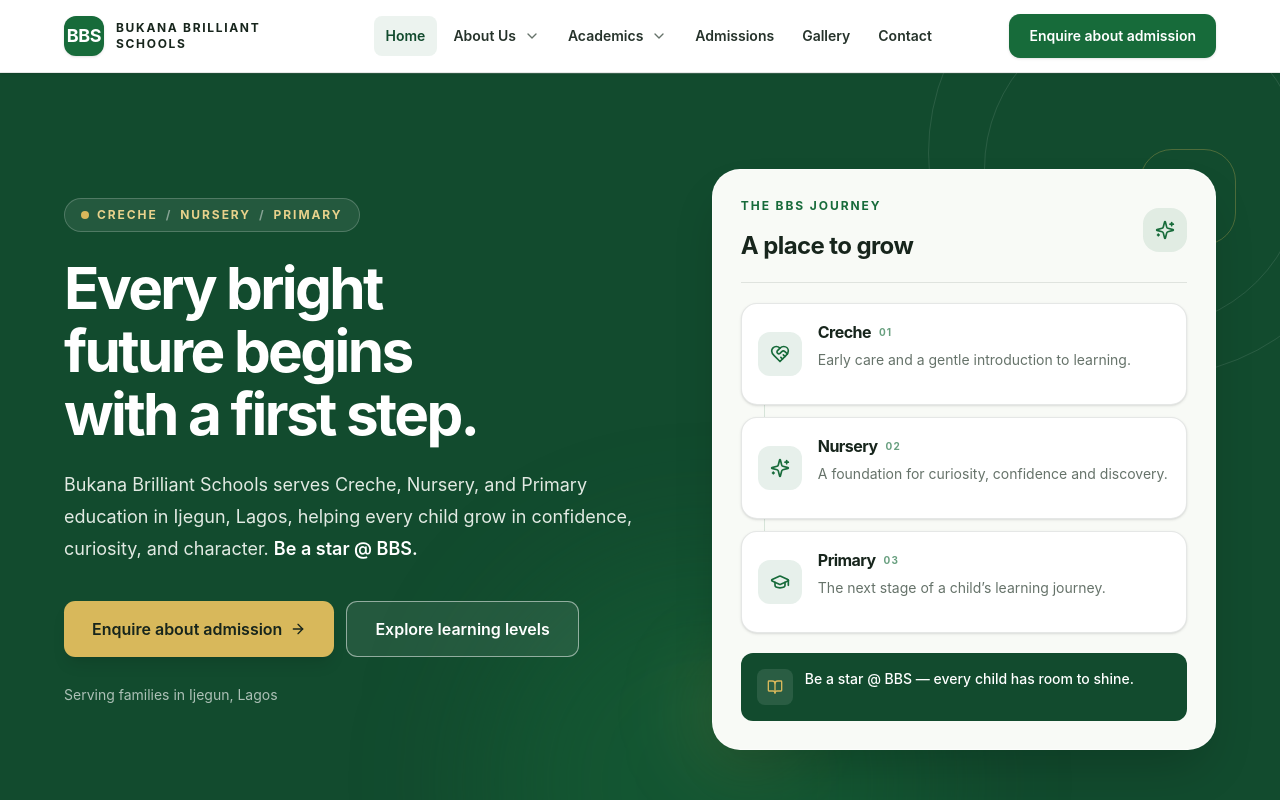
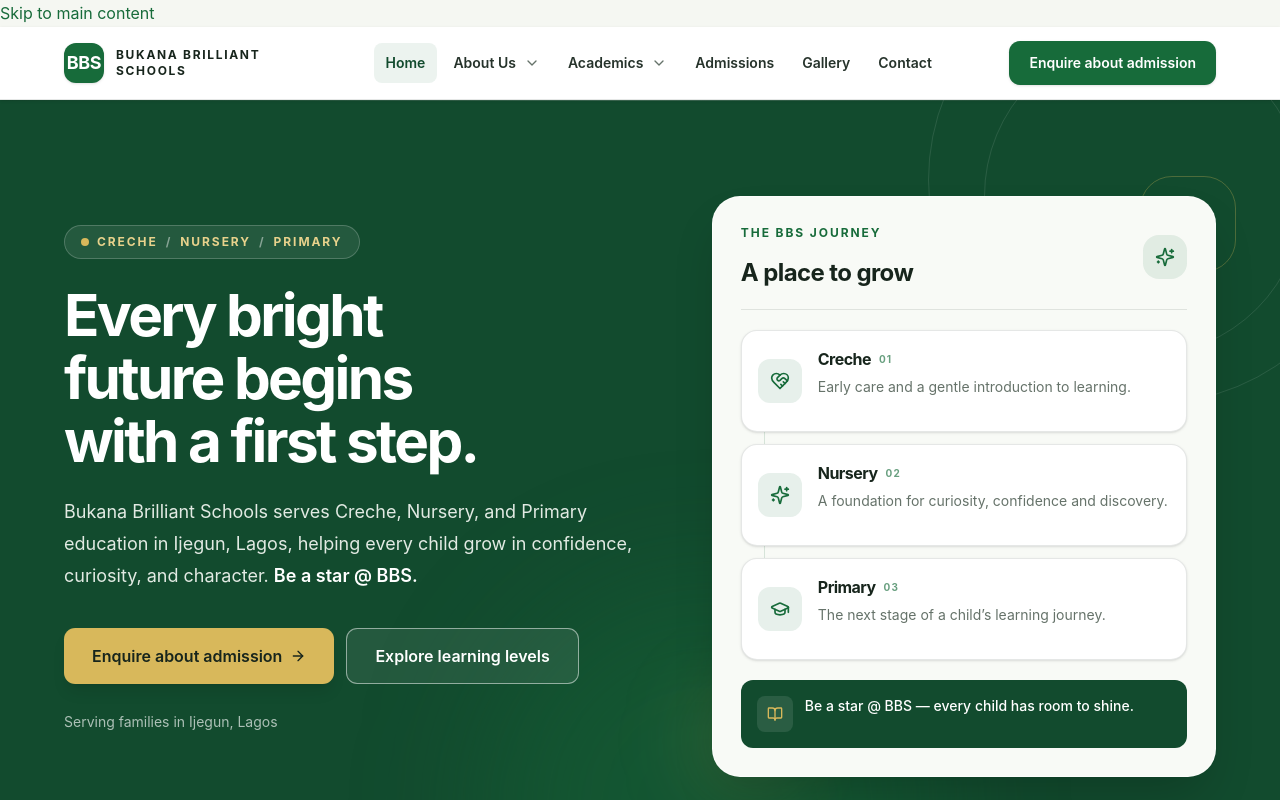
Before and after one commit to blinkzdlfx-cell/bukana-brilliant-schools, a React (Vite) app: page / in a window 1280 px wide. Shown: the top 800 px of the page. Built offline with nearby package versions, Linux system fonts and the light colour scheme.

Commit message:
Add keyboard skip navigation and a focusable main landmark

```diff
--- a/src/App.jsx
+++ b/src/App.jsx
@@ -218,8 +218,9 @@ export function App() {
 
   return (
     <div className="text-ink antialiased">
+      <a href="#main-content" className="skip-link">Skip to main content</a>
       <SiteHeader currentPath={pathname} onLinkClick={handleLinkClick} />
-      <main className="relative overflow-hidden">{route.element}</main>
+      <main id="main-content" tabIndex={-1} className="relative overflow-hidden">{route.element}</main>
       <SiteFooter currentPath={pathname} onLinkClick={handleLinkClick} />
     </div>
   );
```
